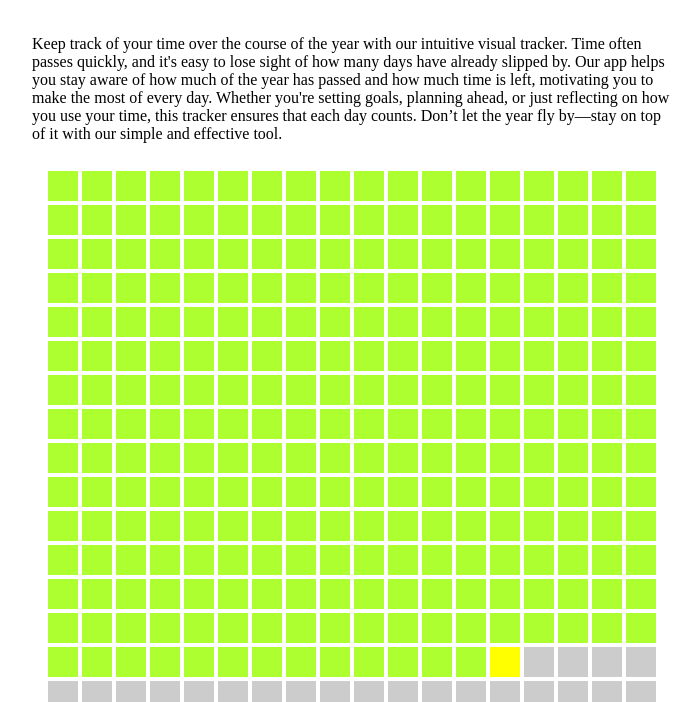
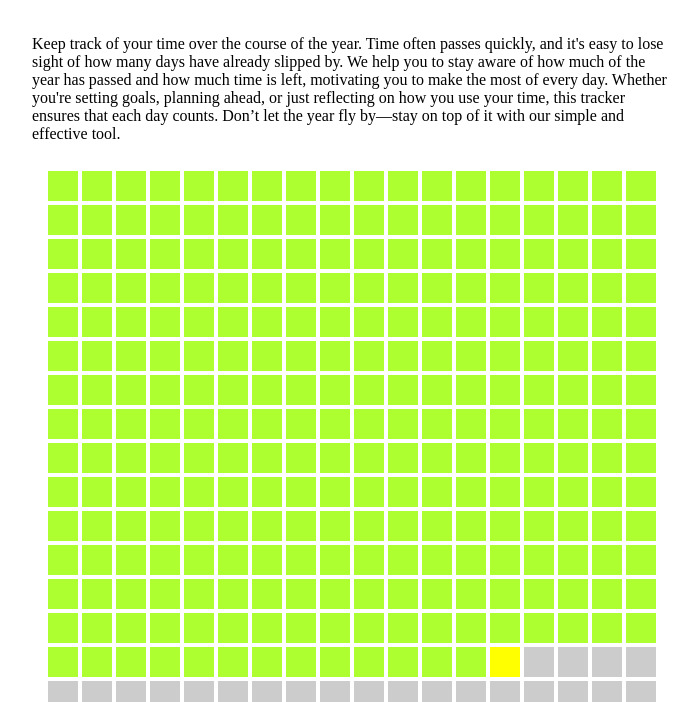
Before and after one commit to TheHunterDog/DaysOfYear, a plain HTML site: page index.html in a window 1280 px wide. Shown: the part 98-800 px from the top of the page, without its empty margins (288-987 px from the left). Drawn offline with Linux system fonts and the light colour scheme.

```diff
--- a/index.html
+++ b/index.html
@@ -51,7 +51,7 @@
 </head>
 <body>
   <h1>Days been - Visualize Days Left in the Year</h1>
-  <p>Keep track of your time over the course of the year with our intuitive visual tracker. Time often passes quickly, and it's easy to lose sight of how many days have already slipped by. Our app helps you stay aware of how much of the year has passed and how much time is left, motivating you to make the most of every day. Whether you're setting goals, planning ahead, or just reflecting on how you use your time, this tracker ensures that each day counts. Don’t let the year fly by—stay on top of it with our simple and effective tool.</p>
+  <p>Keep track of your time over the course of the year. Time often passes quickly, and it's easy to lose sight of how many days have already slipped by. We help you to stay aware of how much of the year has passed and how much time is left, motivating you to make the most of every day. Whether you're setting goals, planning ahead, or just reflecting on how you use your time, this tracker ensures that each day counts. Don’t let the year fly by—stay on top of it with our simple and effective tool.</p>
   <div id="app"></div>
   <script src="./js/index.js"></script>
 </body>
```
Also changed, not shown: robots.txt (added).
